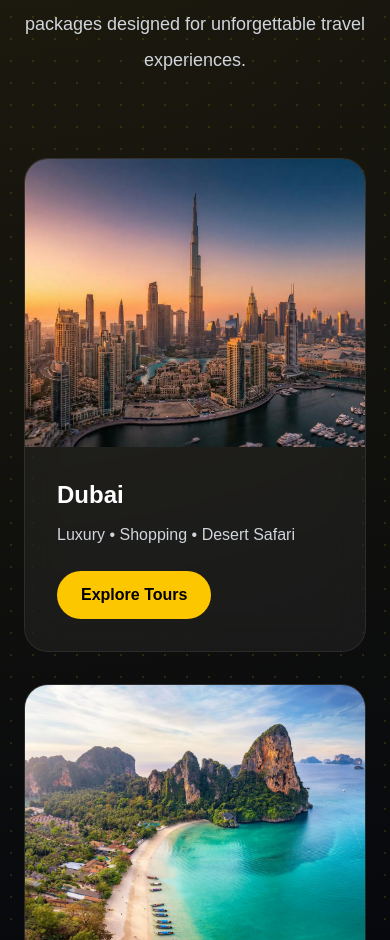
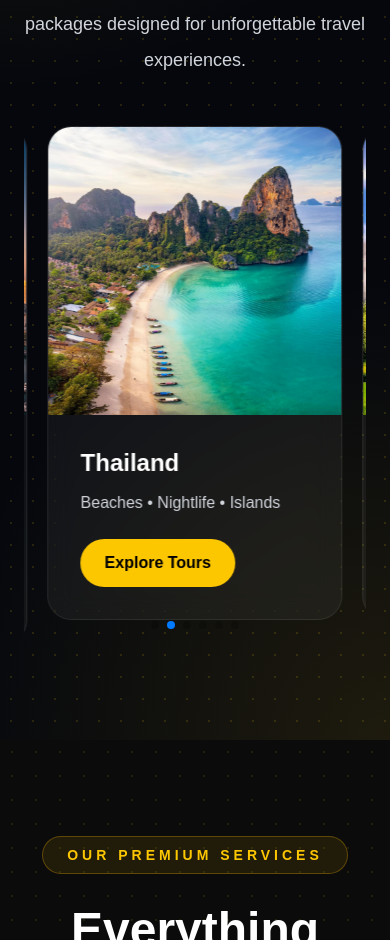
Before and after one commit to yogeshbairwa1996-afk/rivoraholidays, a Next.js app: page / in a window 390 px wide. Shown: the part 5625-6565 px from the top of the page. Built offline with nearby package versions, Linux system fonts and the light colour scheme.

Commit message:
Add mobile destination slider

```diff
--- a/components/Destinations.tsx
+++ b/components/Destinations.tsx
@@ -1,3 +1,11 @@
+"use client";
+
+import { Swiper, SwiperSlide } from "swiper/react";
+import { Pagination, Autoplay } from "swiper/modules";
+
+import "swiper/css";
+import "swiper/css/pagination";
+
 export default function Destinations() {
   const destinations = [
     {
@@ -56,7 +64,8 @@ export default function Destinations() {
           </p>
         </div>
 
-        <div className="mt-20 grid gap-8 md:grid-cols-2 lg:grid-cols-3">
+        {/* Desktop Grid */}
+        <div className="mt-20 hidden gap-8 md:grid md:grid-cols-2 lg:grid-cols-3">
           {destinations.map((item, index) => (
             <div
               key={index}
@@ -88,6 +97,53 @@ export default function Destinations() {
               </div>
             </div>
           ))}
+        </div>        {/* Mobile Slider */}
+        <div className="mt-12 md:hidden">
+          <Swiper
+            modules={[Pagination, Autoplay]}
+            spaceBetween={20}
+            slidesPerView={1.15}
+            centeredSlides={true}
+            loop={true}
+            autoplay={{
+              delay: 3000,
+              disableOnInteraction: false,
+            }}
+            pagination={{
+              clickable: true,
+            }}
+          >
+            {destinations.map((item, index) => (
+              <SwiperSlide key={index}>
+                <div className="glass-card overflow-hidden rounded-3xl">
+                  <div className="relative h-72 overflow-hidden">
+                    <img
+                      src={item.image}
+                      alt={item.title}
+                      className="h-full w-full object-cover"
+                    />
+                  </div>
+
+                  <div className="p-8">
+                    <h3 className="text-2xl font-bold text-white">
+                      {item.title}
+                    </h3>
+
+                    <p className="mt-3 text-gray-300">
+                      {item.subtitle}
+                    </p>
+
+                    <a
+                      href="#contact"
+                      className="mt-6 inline-block rounded-full bg-yellow-400 px-6 py-3 font-semibold text-black transition hover:bg-yellow-300"
+                    >
+                      Explore Tours
+                    </a>
+                  </div>
+                </div>
+              </SwiperSlide>
+            ))}
+          </Swiper>
         </div>
 
       </div>
--- a/package.json
+++ b/package.json
@@ -15,7 +15,7 @@
     "react": "19.2.4",
     "react-dom": "19.2.4",
     "resend": "^6.18.1",
-    "swiper": "^14.0.6"
+    "swiper": "^14.0.7"
   },
   "devDependencies": {
     "@tailwindcss/postcss": "^4",
```
Also changed, not shown: 1 other file (tests, documents, lock files or other folders).
